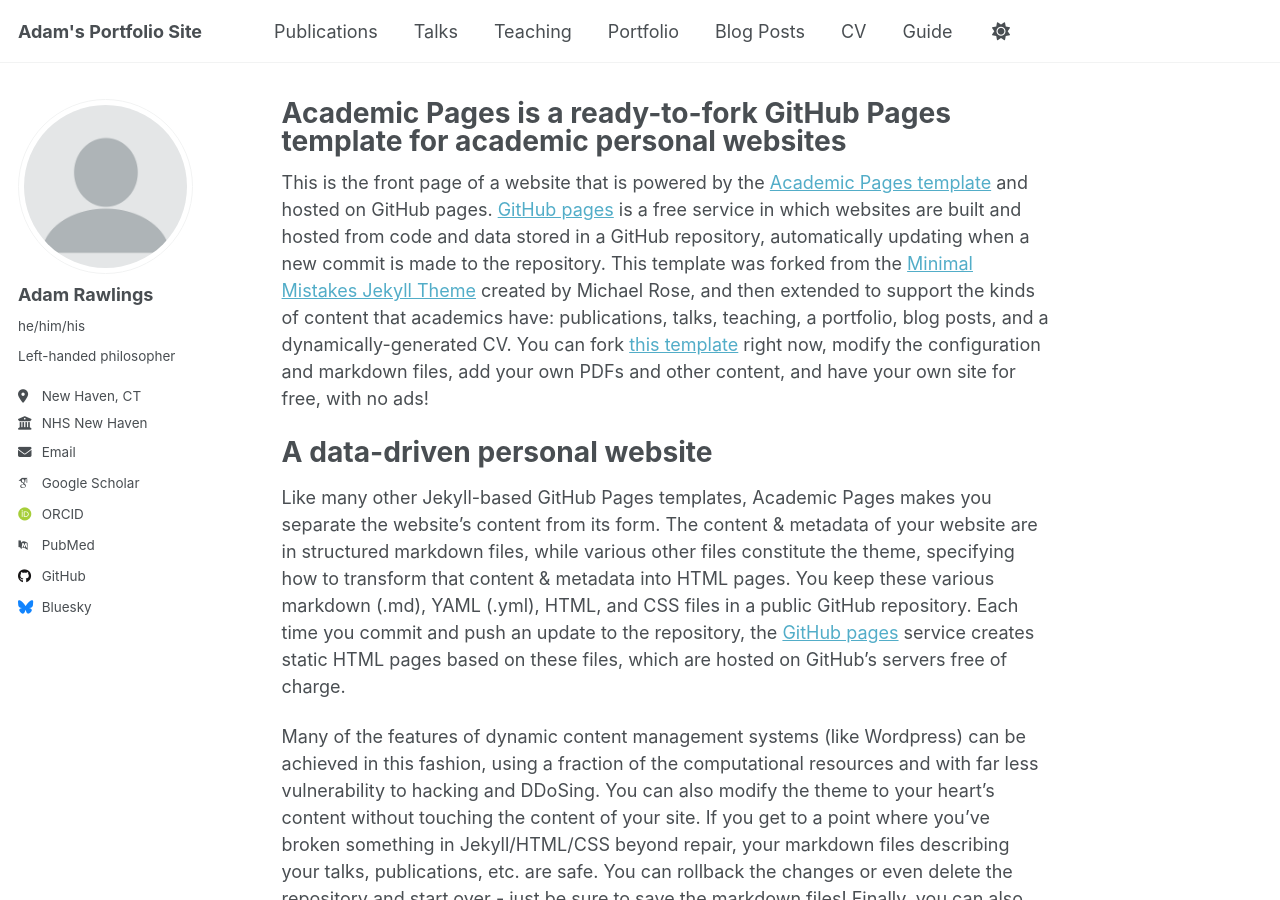
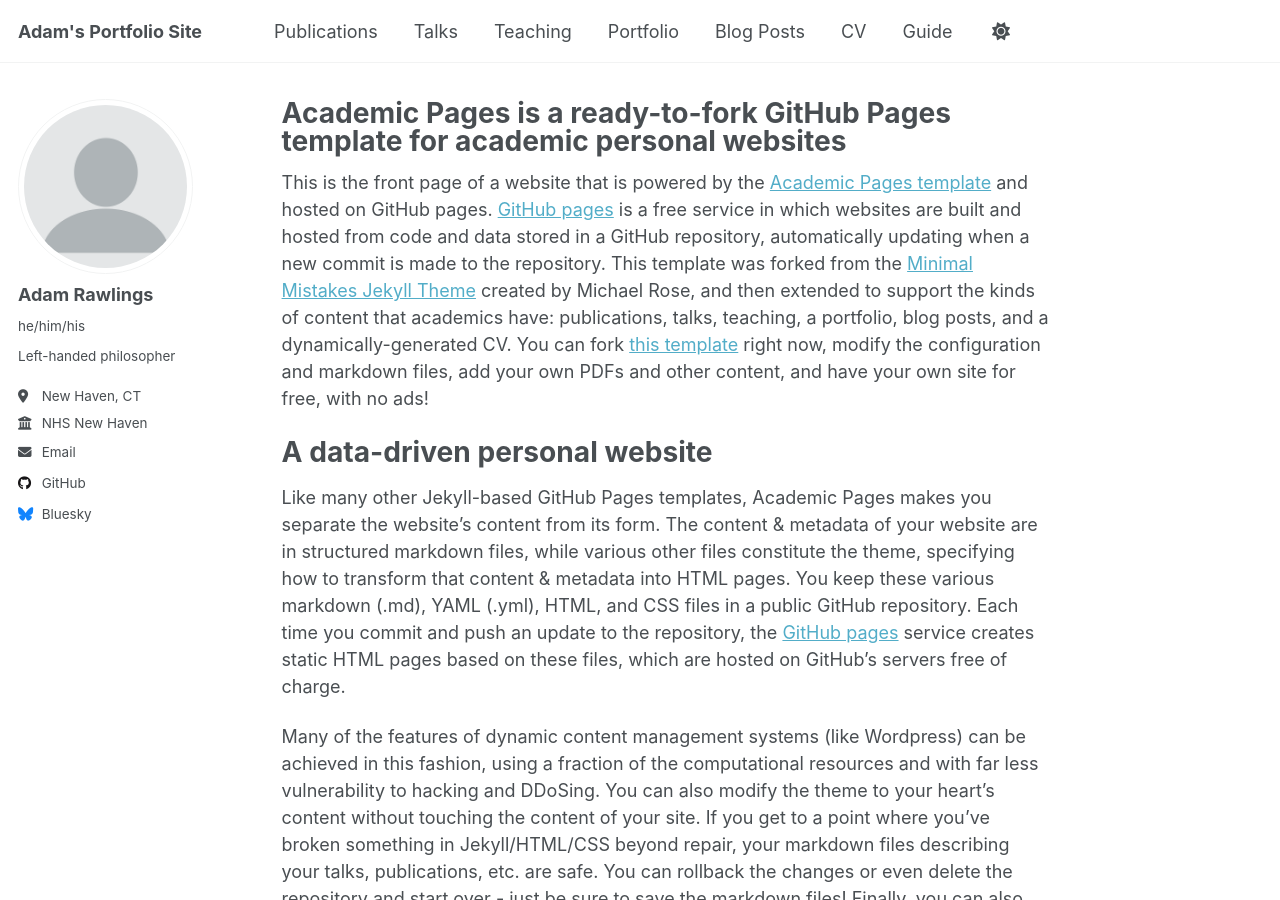
Before and after one commit to LumberjackandOK/friendly-spoon, a Jekyll site: the page built from _pages/about.md, in a window 1280 px wide and 900 px high. Built offline with Jekyll 4.4.1, drawn with Linux system fonts in a browser that asks for light colours; some web fonts are replaced; part of the change alters nothing that is shown.

Commit message:
Update _config.yml

```diff
--- a/_config.yml
+++ b/_config.yml
@@ -34,11 +34,11 @@ author:
   # Academic websites
   academia         : # URL
   arxiv            : # URL - Update with the correct link to your profile
-  googlescholar    : "https://scholar.google.com/citations?user=PS_CX0AAAAAJ"
+  googlescholar    : # "https://scholar.google.com/citations?user=PS_CX0AAAAAJ"
   impactstory      : # URL
-  orcid            : "http://orcid.org/yourorcidurl"
+  orcid            : #
   semantic         : # URL
-  pubmed           : "https://www.ncbi.nlm.nih.gov/pubmed/?term=john+snow"
+  pubmed           : #
   researchgate     : # URL
   scopus           : # URL
 
@@ -46,7 +46,7 @@ author:
   bitbucket        : # Username - Update with your username on the site
   codepen          : # Username
   dribbble         : # Username
-  github           : "academicpages"
+  github           : "lumberjackandok"
   kaggle           : # Username
   stackoverflow    : # User number or user number and name (i.e., use "1" or "1/jeff-atwood")
 
```
